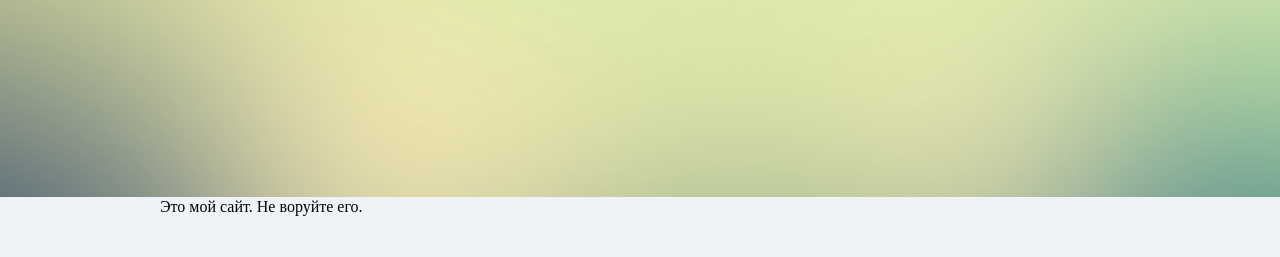
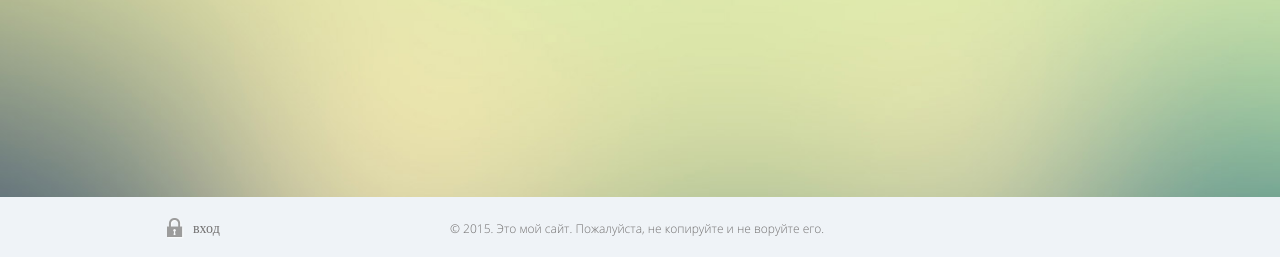
Before and after one commit to visermort/visermort, a PHP site: page / in a window 1280 px wide. Shown: the part 543-800 px from the top of the page. Run offline with PHP 8.4, Linux system fonts and the light colour scheme; some libraries are stand-ins or nearby versions; some web fonts are replaced.

Commit message:
Доделан footer начат контент

```diff
--- a/app/css/buttons.css
+++ b/app/css/buttons.css
@@ -258,12 +258,6 @@
     background-position: -69px -224px;
 }
 
-.sprite-locked {
-    width: 19px;
-    height: 22px;
-    background-position: -173px -224px;
-}
-
 .sprite-menu {
     width: 25px;
     height: 21px;
@@ -337,9 +331,6 @@
 }
 
 .sprite-unlocked {
-    width: 24px;
-    height: 22px;
-    background-position: -277px -210px;
 }
 
 .vk {
@@ -353,3 +344,21 @@
     height: 44px;
     background-position: -237px -242px;
 }
+.login {
+    position: absolute;
+    top: 21px;
+    left: 167px;
+    width: 19px;
+    height: 22px;
+    background-position: -173px -224px;
+}
+.login:hover {
+    position: absolute;
+    background-image: url(../images/spritesheet.png);
+    background-repeat: no-repeat;
+    top: 21px;
+    left: 167px;
+    width: 24px;
+    height: 22px;
+    background-position: -277px -210px;
+}
--- a/app/css/fonts.css
+++ b/app/css/fonts.css
@@ -6,3 +6,11 @@
 	font-family: OpenSansRegular;
 	src: url('../fonts/OpenSans-Regular.ttf');
 }
+@font-face {
+	font-family: OpenSansLignt;
+	src: url("../fonts/OpenSans-Light.ttf");
+}
+@font-face {
+	font-family: OpenSansBold;
+	src: url("../fonts/OpenSans-Bold.ttf");
+}
--- a/app/css/main.css
+++ b/app/css/main.css
@@ -43,7 +43,9 @@ body, html {
 	width: 100%;
 	height: 100%;
 }
-
+a {
+	text-decoration: none;
+  }
 .wrapper {
     min-height:  100%;
     overflow: hidden;
@@ -69,10 +71,14 @@ body, html {
 	max-width: 1200px;
 	margin: 0 auto;
 }
-.content, .footer-content {
+.content, .footer-content  {
 	max-width: 960px;
 	margin: 0 auto;
 }
+.content, .footer-content, .header-container{
+	min-width: 480px;
+}
+
 .sidebar {
 	float: left;
 }
@@ -275,3 +281,26 @@ box-shadow:         0px 2px 2px 0px rgba(50, 50, 50, 0.15);
 	background-image: -ms-linear-gradient(bottom, rgba(224,197,145,.45), rgba(251,249,249,0));
 	background-image: linear-gradient(to top, rgba(224,197,145,.45), rgba(251,249,249,0));
 }
+
+.footer-content {
+	padding-top: 21px;
+/*	position: relative;
+*/
+}
+.login {
+	float:left;
+	display: inline-block;
+}
+.login-text {
+	color: #727070;
+	font-family:  OpenSansBold;
+	font-size: 14px;
+	padding-left: 26px;
+}
+.footer-text {
+	display: inline-block;
+	color: #727070;
+	font-family:  OpenSansLignt;
+	font-size: 12px;
+	padding-left: 290px;
+}
--- a/app/index.html
+++ b/app/index.html
@@ -85,7 +85,10 @@
 </div>
 <footer class="footer">
 	<div class="footer-content">
-	Это мой сайт. Не воруйте его.
+		<div class="login sprite"> <a href="#" class="login-text ">вход</a>
+		</div>
+	    <div class="footer-text">   &copy; 2015. Это мой сайт. Пожалуйста, не копируйте и не воруйте его.
+	    </div>
 	</div>
 </footer>
 
```
